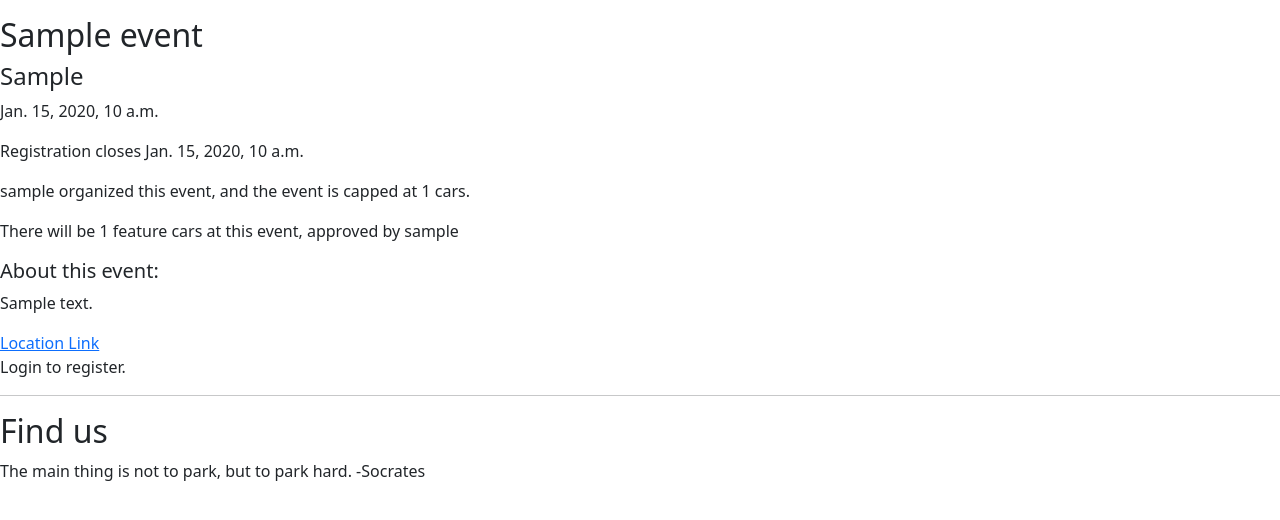
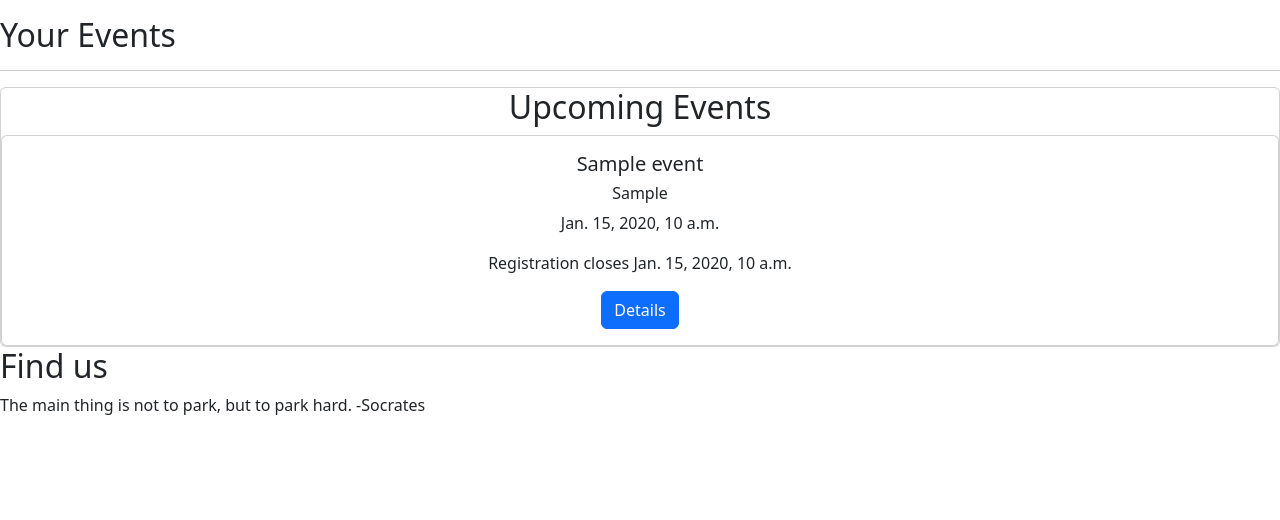
Before and after one commit to WSMorrison/Hard_Parkers, a Django app: template templates/index.html in a window 1280 px wide. Shown: the part 59-579 px from the top of the page. Run offline with Django 3.2, Linux system fonts and the light colour scheme; the template is opened without the code that fills it: values that come from a table or form of the project are taken from there, others are empty; tables that the repository leaves empty hold one stand-in row (values such as "Sample post").

Commit message:
Fix incorrect index code.

```diff
--- a/templates/index.html
+++ b/templates/index.html
@@ -1,23 +1,26 @@
 {% extends "base.html" %}
 
 {% block content %}
-    <div>
-        <h2>{{ event.event_name }}</h2>
-        <h4>{{ event.event_location }}</h4>
-        <p>{{ event.event_date }}</p>
-        <p>Registration closes {{ event.event_date_reg_close }}</p>
-        <p>{{ event.organizer }} organized this event, and the event is capped at {{ event.number_cars }} cars.</p>
-        {% if event.feature_cars %}
-        <p>There will be {{ event.number_feature_cars }} feature cars at this event, approved by {{ event.organizer }}</p>
-        {% endif %}
-        <h5>About this event:</h5>
-        <p>{{ event.event_description }}</p>
-        <a href="{{ event.event_location_url }}" target="_blank" rel="noopener" aria-label="Link to location, opens in new tab.">Location Link</a><br>
-        {% if user.is_authenticated %}
-        <a href="{% url 'event_reg' event.event_name %}"  class="btn btn-primary">Register now!</a>
-        {% else %}
-        Login to register.
-        {% endif %}
+
+    <section>
+        <h2>Your Events</h1>
         <hr>
-    </div>
+    </section>
+    <section>
+        <div class="card w-90 text-center">
+            <h2>Upcoming Events</h2>
+                {% for event in event_list %}
+                <div class="card w-90" >
+                    <div class="card-body">
+                        <h5 class="card-title">{{ event.event_name }}</h2>
+                        <h6>{{ event.event_location }}</h6>
+                        <p>{{ event.event_date }}</p>
+                        <p>Registration closes {{ event.event_date_reg_close }}</p>
+                        <a href="{% url 'event_view' event.event_name %}" class="btn btn-primary">Details</a>
+                    </div>
+                </div>
+                {% endfor %}
+        </div>
+    </section>
+
 {% endblock content %}
```
